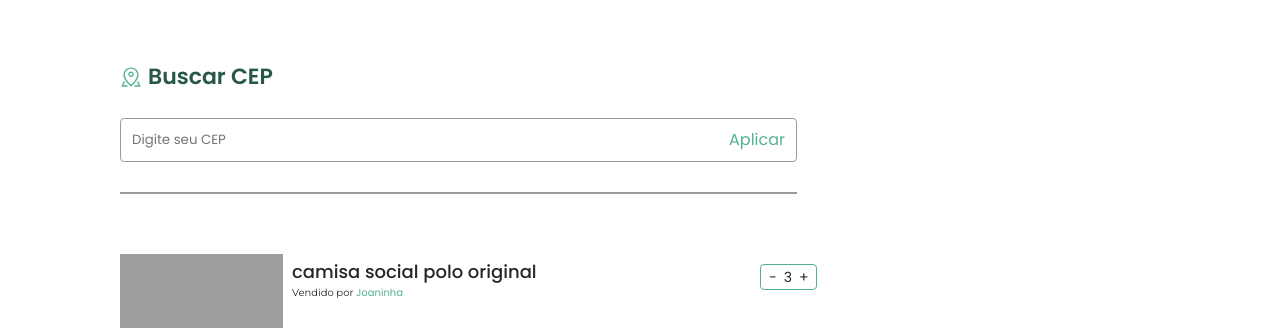
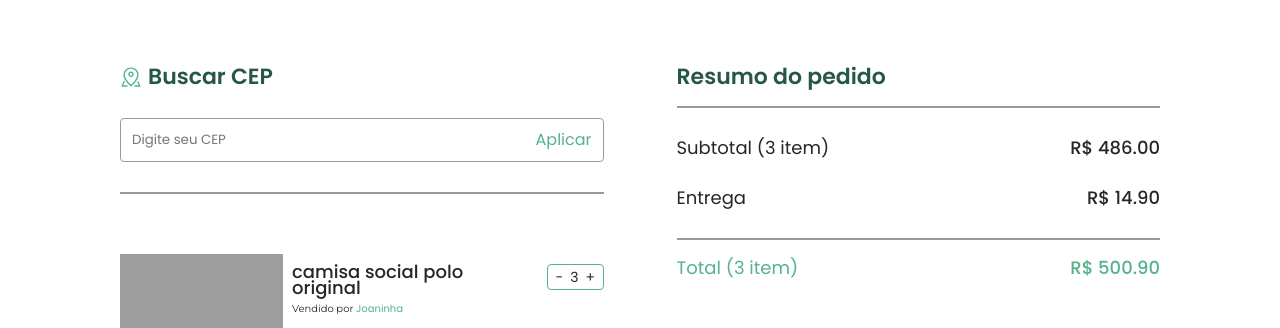
Before and after one commit to DjairMaykon/lojinfo, a React (Vite) app: page /cart in a window 1280 px wide. Shown: the part 205-533 px from the top of the page. Built offline with nearby package versions, Linux system fonts and the light colour scheme; grey boxes are pictures that could not be loaded.

Commit message:
feat: componente de resumo do pedido

```diff
--- a/src/components/cartSummary/index.jsx
+++ b/src/components/cartSummary/index.jsx
@@ -1,3 +1,26 @@
-export function CartSummary() {
-  return <section></section>
+import './style.css'
+
+export function CartSummary(props) {
+  const { itemsQuantity, subTotal, deliveryTax } = props
+  return (
+    <section id="sectionCartSummary">
+      <h1 className="title">Resumo do pedido</h1>
+      <div className="values">
+        <hr />
+        <div className="value">
+          <h1>Subtotal ({itemsQuantity} item)</h1>
+          <h2>R$ {subTotal.toFixed(2)}</h2>
+        </div>
+        <div className="value">
+          <h1>Entrega</h1>
+          <h2>R$ {deliveryTax.toFixed(2)}</h2>
+        </div>
+        <hr />
+      </div>
+      <div className="total">
+        <h1>Total ({itemsQuantity} item)</h1>
+        <h2>R$ {(subTotal + deliveryTax).toFixed(2)}</h2>
+      </div>
+    </section>
+  )
 }
--- /dev/null
+++ b/src/components/cartSummary/style.css
@@ -0,0 +1,79 @@
+#sectionCartSummary {
+  display: flex;
+  flex-direction: column;
+  align-items: center;
+  gap: 30px;
+}
+
+#sectionCartSummary .title {
+  font-weight: 600;
+  font-size: 24px;
+  line-height: 22px;
+  color: #275845;
+}
+
+#sectionCartSummary .values {
+  display: flex;
+  flex-direction: column;
+  align-items: center;
+  gap: 30px;
+}
+#sectionCartSummary .values hr {
+  border: 1px solid #9d9a95;
+  width: 100%;
+}
+#sectionCartSummary .values .value,
+#sectionCartSummary .total {
+  display: flex;
+  flex-direction: column;
+  align-items: center;
+  gap: 10px;
+}
+#sectionCartSummary .values h1,
+#sectionCartSummary .values h2,
+#sectionCartSummary .total h1,
+#sectionCartSummary .total h2 {
+  font-weight: 400;
+  font-size: 18px;
+  line-height: 20px;
+  color: #252822;
+}
+#sectionCartSummary .total h2,
+#sectionCartSummary .values h2 {
+  font-weight: 500;
+}
+
+#sectionCartSummary .total h1,
+#sectionCartSummary .total h2 {
+  color: #53b38d;
+}
+
+@media screen and (min-width: 834px) {
+  #sectionCartSummary {
+    max-width: 529px;
+    width: 100%;
+  }
+
+  #sectionCartSummary .values {
+    width: 100%;
+    border-top-width: 80%;
+    border-bottom-width: 80%;
+  }
+  #sectionCartSummary .values .value,
+  #sectionCartSummary .total {
+    flex-direction: row;
+    justify-content: space-between;
+    width: 100%;
+  }
+}
+
+@media screen and (min-width: 1250px) {
+  #sectionCartSummary {
+    align-items: flex-start;
+    gap: 18px;
+  }
+
+  #sectionCartSummary .values hr {
+    width: 100%;
+  }
+}
--- a/src/pages/Cart/index.jsx
+++ b/src/pages/Cart/index.jsx
@@ -43,7 +43,17 @@ export function Cart() {
                 <CepForm />
                 <SectionCartItems items={items} />
               </section>
-              <CartSummary />
+              <section className="cartSummaryButtonContainer">
+                <CartSummary
+                  itemsQuantity={items.length}
+                  subTotal={items.reduce(
+                    (previous, current) =>
+                      (previous += current.quantity * current.price),
+                    0
+                  )}
+                  deliveryTax={14.9}
+                />
+              </section>
             </>
           ) : (
             <>
--- a/src/pages/Cart/style.css
+++ b/src/pages/Cart/style.css
@@ -54,13 +54,18 @@
   gap: 73px;
 }
 
-#mainCart #cartContent .itemsCepContainer {
+#mainCart #cartContent .itemsCepContainer,
+#mainCart #cartContent .cartSummaryButtonContainer {
   width: 100%;
 
   display: flex;
   flex-direction: column;
   gap: 60px;
   align-items: center;
+}
+
+#mainCart #cartContent .cartSummaryButtonContainer {
+  gap: 30px;
 }
 
 @media screen and (min-width: 834px) {
```
